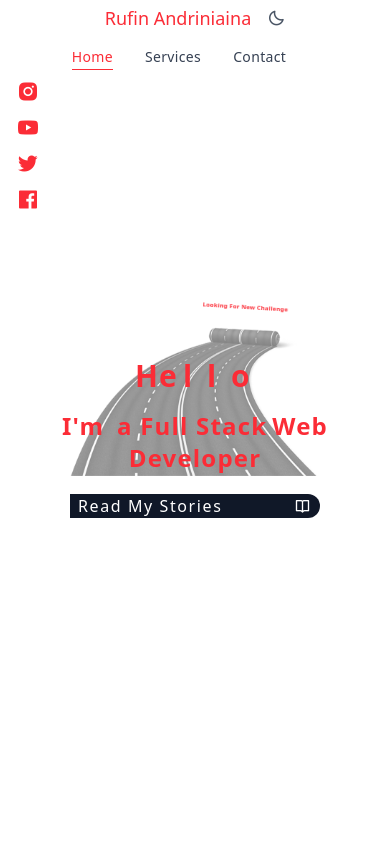
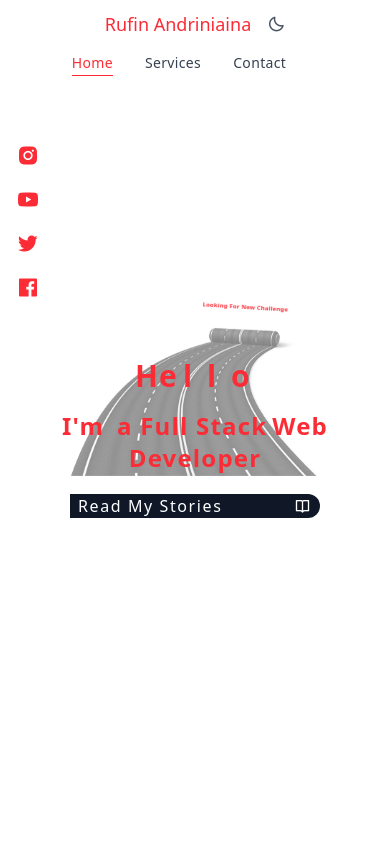
Before and after one commit to Rufin-Andriniaina/portfolio-rufyn, a React (Vite) app: page / in a window 390 px wide. Shown: the top 844 px of the page. Built offline with nearby package versions, Linux system fonts and the light colour scheme.

Commit message:
changer la position de socialIcon pour le petit écran

```diff
--- a/src/components/Hero.jsx
+++ b/src/components/Hero.jsx
@@ -54,10 +54,10 @@ const Hero = () => {
             ))}
           </span>
 
-          <span className="xl:text-6xl md:text-4xl text-2xl tracking-wider xl:py-4 py-2 text-center overflow-hidden">
+          <span className="xl:text-6xl md:text-4xl text-2xl tracking-wider px-2 md:px-0 xl:py-4 py-2 text-center overflow-hidden">
             I'm
             <span
-              className={`inline-block xl:w-[400px] md:w-60 w-40 lg:ml-6 ml-2 font-extrabold transform origin-left transition-transform duration-300 ease-out ${
+              className={`inline-block xl:w-100 md:w-60 w-40 lg:ml-6 ml-2 font-extrabold transform origin-left transition-transform duration-300 ease-out ${
                 isRotating ? "hidden md:rotate-100" : "rotate-0"
               }`}
             >
@@ -68,7 +68,7 @@ const Hero = () => {
         </h1>
 
         <button
-          className="xl:w-[400px] md:w-[280px] w-[250px] xl:text-2xl md:text-xl text-base md:py-1 py-0 md:px-4 px-2 rounded-r-4xl dark:bg-gray-200 bg-gray-900 dark:text-gray-900 text-white  flex justify-between items-center md:mx-0 mx-auto tracking-widest md:mr-auto transition-colors duration-500"
+          className="xl:w-100 md:w-70 w-62.5 xl:text-2xl md:text-xl text-base md:py-1 py-0 md:px-4 px-2 rounded-r-4xl dark:bg-gray-200 bg-gray-900 dark:text-gray-900 text-white  flex justify-between items-center md:mx-0 mx-auto tracking-widest md:mr-auto transition-colors duration-500"
           onClick={() => setIsTextVisible(!isTextVisible)}
           onMouseEnter={() => setRoadImageOpacity(0.8)}
           onMouseLeave={() => setRoadImageOpacity(0.5)}
@@ -79,7 +79,7 @@ const Hero = () => {
           ></i>
         </button>
 
-        <div className="flex mr-auto md:gap-12 gap-2 absolute md:relative top-20 md:top-auto left-4 md:left-auto flex-col md:flex-row gap-y-3 md:gap-y-0 ">
+        <div className="flex mr-auto md:gap-12 gap-2 absolute md:relative top-36 md:top-auto left-4  md:left-auto flex-col md:flex-row gap-y-5 md:gap-y-0 ">
           {socialIcons.map((social, index) => (
             <a
               className={`${social.icon} text-red-500 dark:text-yellow-500 hover:text-gray-900 dark:hover:text-white xl:text-3xl text-2xl transition-colors duration-500 `}
--- a/src/components/Navbar.jsx
+++ b/src/components/Navbar.jsx
@@ -38,7 +38,7 @@ const Navbar = () => {
   };
 
   return (
-    <div className="w-full md:h-12 sm:h-14 h-18 mt-0 flex flex-col md:flex-row justify-center md:justify-between items-center fixed top-0 xl:px-36 lg:px-24 md:px-12 sm:px-6 px-4 z-50 bg-white dark:bg-gray-900 transition-colors duration-500">
+    <div className="w-full md:h-12 sm:h-14 h-18 mt-0 flex flex-col pt-3 md:flex-row justify-center md:justify-between items-center fixed top-0 xl:px-36 lg:px-24 md:px-12 sm:px-6 px-4 z-50 bg-white dark:bg-gray-900 transition-colors duration-500">
       <div className="flex items-center sm:gap-x-4 gap-x-2 pt-2 mb-3 md:mb-0">
         <a
           className="dark:text-yellow-500 text-red-500 md:text-2xl sm:text-xl text-lg"
```
